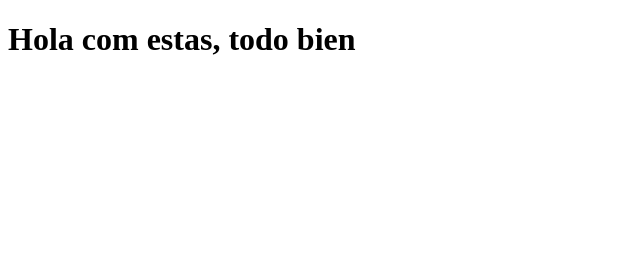
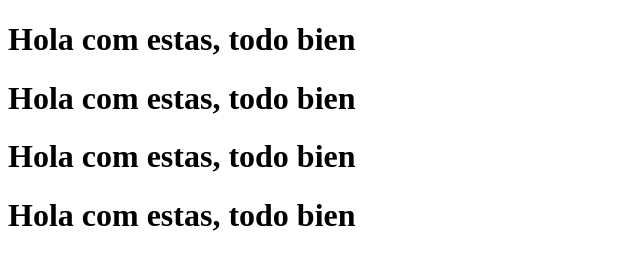
Before and after one commit to juniorMTD/sistemaweee, a plain HTML site: page index.html in a window 1280 px wide. Shown: the whole page, without its empty margins (0-640 px from the left). Drawn offline with Linux system fonts and the light colour scheme.

Commit message:
modificado 3 titulos

```diff
--- a/index.html
+++ b/index.html
@@ -7,5 +7,8 @@
 </head>
 <body>
     <h1>Hola com estas, todo bien</h1>
+    <h1>Hola com estas, todo bien</h1>
+    <h1>Hola com estas, todo bien</h1>
+    <h1>Hola com estas, todo bien</h1>
 </body>
 </html>
```
